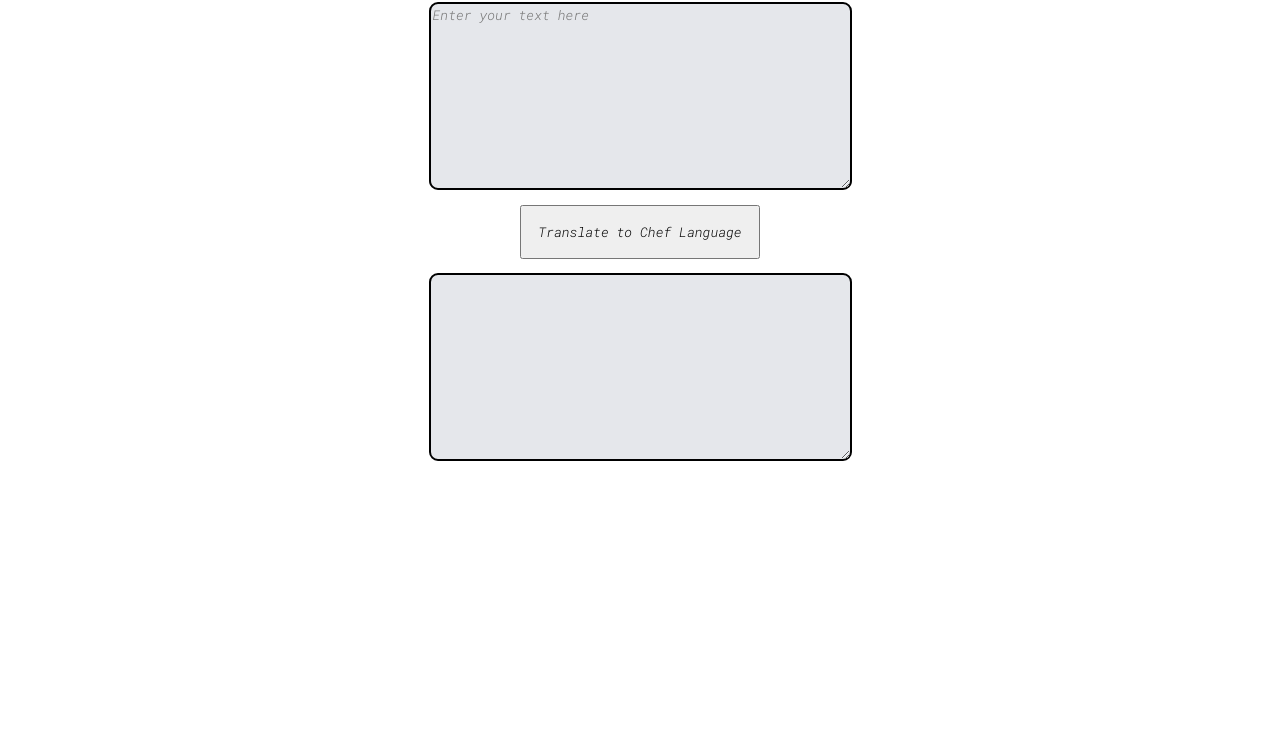
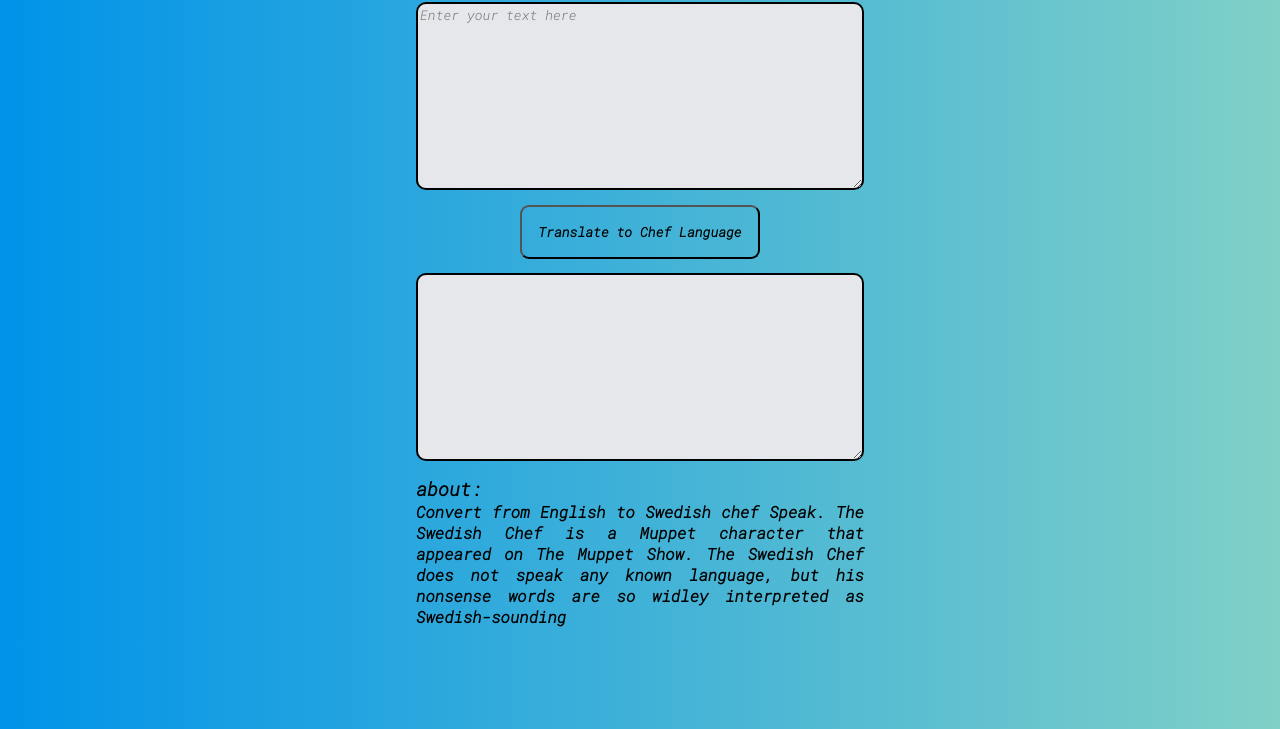
Before and after one commit to AmitJ95/neoG-markSeven, a plain HTML site: page index.html in a window 1280 px wide. Shown: the part 71-800 px from the top of the page. Drawn offline with Linux system fonts and the light colour scheme.

Commit message:
feat: updated index.html and styles.css

```diff
--- a/index.html
+++ b/index.html
@@ -15,6 +15,11 @@
     <button class="btn-translate" id="btn">Translate to Chef Language</button>
     <textarea name="output" id="outputText"
     class="inputInfo" cols="50" rows="10"></textarea>
+    <div class="info">
+        <h3>about:</h3>
+        <p>
+            Convert from English to Swedish chef Speak. The Swedish Chef is a Muppet character that appeared on The Muppet Show. The Swedish Chef does not speak any known language, but his nonsense words are so widley interpreted as Swedish-sounding</p>
+    </div>
 <script src="app.js"></script>
 </body>
 </html>
--- a/styles.css
+++ b/styles.css
@@ -3,7 +3,10 @@
 *{
     font-family: 'Roboto Mono', monospace;
     margin: 0;
-    color: black;
+    --primary-color: black;
+    --primary-blue:#0093E9;
+    --secondary-blue:#80D0C7;
+
 }
 
 
@@ -12,6 +15,7 @@ body{
     place-content: center;
     row-gap: 0.9rem;
     padding: 1rem;
+    background-image: linear-gradient(90deg, var(--primary-blue) 0%, var(--secondary-blue)  100%);
 
 }
 
@@ -20,8 +24,8 @@ h1{
 }
 
 .inputInfo{
-    border-radius: 9px;
-    border: 2px solid black;
+    border-radius: 10px;
+    border: 2px solid var(--primary-color);
     background-color: #E5E7EB;
 
 }
@@ -29,4 +33,21 @@ h1{
     padding: 1rem;
     width: fit-content;
     margin: auto;
+    color: var(--primary-color);
+    border-radius: 9px;
+    border-color: var(--primary-color);
+    padding: 1rem;
+    background-color: transparent;
+    font-weight: 700;
 }
+
+button:hover{
+    background-color: var(--primary-color);
+    color: var(--secondary-blue);
+}
+
+.info{
+    width: 35vw;
+    text-align: justify;
+    font-weight: 600;
+}
```
